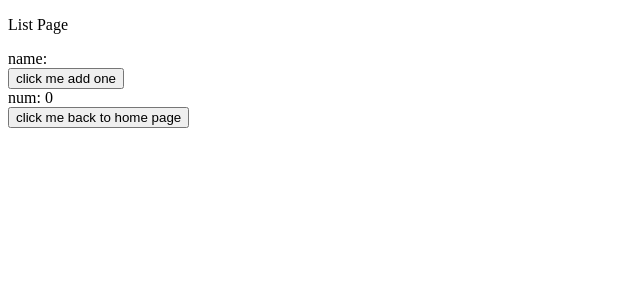
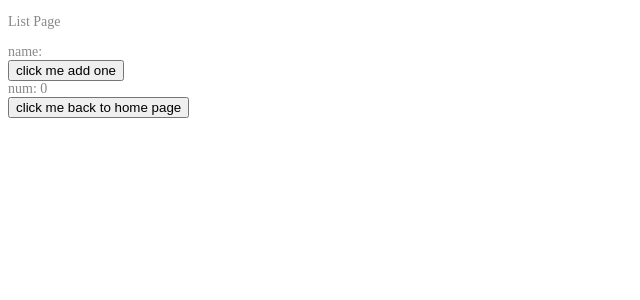
Before and after one commit to Yanchenyu/koa-ssr, a React app: page /page/list in a window 1280 px wide. Shown: the top 300 px of the page, without its empty margins (0-640 px from the left). Built offline with nearby package versions, Linux system fonts and the light colour scheme; the HTML template or start-up script is replaced by a standard one.

Commit message:
chore: readme.md

```diff
--- a/src/pages/List.jsx
+++ b/src/pages/List.jsx
@@ -1,5 +1,6 @@
 import React, { Component } from 'react';
 import ReactDOM from 'react-dom';
+import './list.scss';
 
 export default class extends Component {
 
@@ -40,7 +41,7 @@ export default class extends Component {
 
     render() {
         return (
-            <div>
+            <div className="list_container">
                 <p>List Page</p>
                 <div>name: {this.props.data && this.props.data.name}</div>
                 <button onClick={this.handleClick}>click me add one</button>
--- /dev/null
+++ b/src/pages/list.scss
@@ -0,0 +1,4 @@
+.list_container {
+    font-size: 14px;
+    color: #888888;
+}
```
Also changed, not shown: src/pages/Home.jsx (+1 -3 lines), 2 other files (tests, documents, lock files or other folders).
